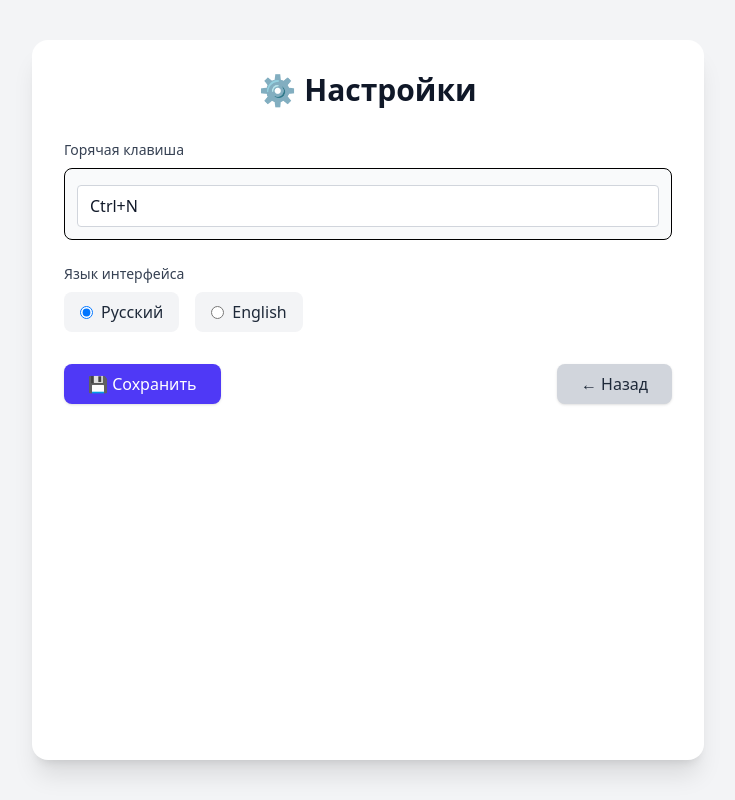
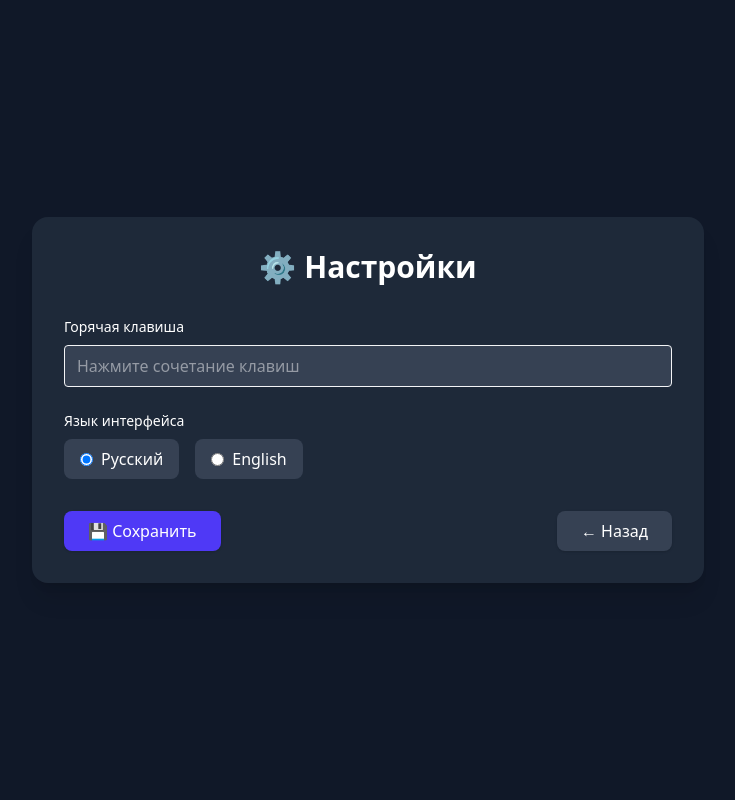
Before and after one commit to RePadaZ/bsl-tls-app, a React (Vite) app: page /setting in a window 1280 px wide. Shown: the whole page, without its empty margins (272-1007 px from the left). Built offline with nearby package versions, Linux system fonts and the light colour scheme.

Commit message:
Refactoring ClassName and delete util css

```diff
--- a/src/component/hotkey_input.tsx
+++ b/src/component/hotkey_input.tsx
@@ -47,8 +47,8 @@ export function HotkeyInput({value, onChange}: HotkeyInputProps) {
             onChange={() => {
             }} // Отключаем обычный ввод
             placeholder="Нажмите сочетание клавиш"
-            className="mt-1 block w-full rounded border border-gray-300 bg-white dark:bg-gray-700 text-gray-900
-            dark:text-gray-100 px-3 py-2 focus:outline-none focus:ring-2 focus:ring-indigo-500"
+            className="block w-full rounded border bg-gray-700 text-gray-100 px-3 py-2
+                focus:outline-none focus:ring-2 focus:ring-indigo-500"
         />
     );
 }
--- a/src/pages/main_screen.tsx
+++ b/src/pages/main_screen.tsx
@@ -2,19 +2,20 @@ export default function Main_screen() {
 
     return (
         <div
-            className="min-h-screen bg-gradient-to-br from-indigo-600 via-purple-600 to-pink-500 flex items-center justify-center px-4">
-            <div className="bg-white/10 backdrop-blur-lg rounded-2xl shadow-2xl p-10 max-w-xl w-full text-center">
-                <h1 className="text-4xl md:text-5xl font-bold text-white mb-6">
-                    Добро пожаловать в <span className="text-yellow-300">BSL TLS App</span>
+            className="min-h-screen bg-gradient-to-br bg-gray-900 flex items-center justify-center px-4">
+            <div className="bg-white/10 rounded-2xl p-10 max-w-xl w-full text-center text-white">
+                <h1 className="text-4xl font-bold mb-6">
+                    Добро пожаловать в BSL TLS App
                 </h1>
 
-                <p className="text-lg md:text-xl text-white/80 mb-8">
+                <p className="text-lg mb-8">
                     Надёжный помощник для работы с BSL-сервером.
                 </p>
 
                 <a
                     href="/setting"
-                    className="bg-yellow-300 hover:bg-yellow-400 text-black font-semibold py-3 px-6 rounded-xl transition duration-300 shadow-md inline-block"
+                    className="w-full px-6 py-4 bg-indigo-600 hover:bg-indigo-700 rounded-lg
+                        transition cursor-pointer"
                 >
                     ⚙️ Настройки
                 </a>
--- a/src/pages/setting_screen.tsx
+++ b/src/pages/setting_screen.tsx
@@ -2,13 +2,13 @@ import {useEffect, useState} from "react";
 import {HotkeyInput} from "../component/hotkey_input.tsx";
 import {invoke} from "@tauri-apps/api/core";
 import {Settings} from "../Type.ts";
-import {labelClasses, optionClasses} from "../util/css.ts";
 
 export function Setting_screen() {
+
     const [setting, setSettings] = useState<Settings>({
-        hotkey: "Ctrl+N",
+        hotkey: "",
         language: "ru",
-        path_setting: "settings.json"
+        path_setting: ""
     });
     useEffect(() => {
         async function loadSetting() {
@@ -25,7 +25,7 @@ export function Setting_screen() {
             }
         }
 
-        loadSetting();
+        loadSetting().then(r => console.error(r));
     }, []);
 
     const updateSetting = (key: keyof Settings, value: string) => {
@@ -33,30 +33,28 @@ export function Setting_screen() {
     };
 
     return (
-        <div className="min-h-screen bg-gray-100 dark:bg-gray-900 py-10 px-4 flex justify-center">
-            <div className="w-full max-w-2xl bg-white dark:bg-gray-800 shadow-xl rounded-2xl p-8">
-                <h1 className="text-3xl font-semibold text-center text-gray-900 dark:text-white mb-8">
+        <div className="min-h-screen bg-gradient-to-br bg-gray-900 flex items-center justify-center px-4 ">
+            <div className="w-full max-w-2xl bg-gray-800 shadow-xl rounded-2xl p-8 text-white">
+                <h1 className="text-3xl font-semibold text-center mb-8">
                     ⚙️ Настройки
                 </h1>
 
                 {/* Горячая клавиша */}
                 <div className="mb-6">
-                    <label className={labelClasses}>Горячая клавиша</label>
-                    <div
-                        className="border rounded-lg p-3 bg-gray-50 dark:bg-gray-700 focus-within:ring-2 focus-within:ring-indigo-500">
-                        <HotkeyInput
-                            value={setting.hotkey}
-                            onChange={(val) => updateSetting("hotkey", val)}
-                        />
-                    </div>
+                    <label className="block text-sm font-medium mb-2">Горячая клавиша</label>
+                    <HotkeyInput
+                        value={setting.hotkey}
+                        onChange={(val) => updateSetting("hotkey", val)}
+                    />
                 </div>
 
                 {/* Язык */}
                 <div className="mb-8">
-                    <label className={labelClasses}>Язык интерфейса</label>
+                    <label className="block text-sm font-medium mb-2">Язык интерфейса</label>
                     <div className="flex gap-4">
                         {(["ru", "en"] as const).map((lang) => (
-                            <label key={lang} className={optionClasses}>
+                            <label key={lang} className="flex items-center gap-2 px-4 py-2 bg-gray-700 rounded-lg
+                                    cursor-pointer hover:bg-gray-600 transition">
                                 <input
                                     type="radio"
                                     name="language"
@@ -64,7 +62,7 @@ export function Setting_screen() {
                                     checked={setting.language === lang}
                                     onChange={() => updateSetting("language", lang)}
                                 />
-                                <span className="text-gray-800 dark:text-gray-200">
+                                <span>
                                     {lang === "ru" ? "Русский" : "English"}
                                 </span>
                             </label>
@@ -76,15 +74,15 @@ export function Setting_screen() {
                 <div className="flex flex-col sm:flex-row justify-between items-center gap-4">
                     <button
                         onClick={() => invoke("save_data_setting", {setting})}
-                        className="w-full sm:w-auto px-6 py-2 bg-indigo-600 hover:bg-indigo-700 text-white rounded-lg
+                        className="w-full sm:w-auto px-6 py-2 bg-indigo-600 hover:bg-indigo-700 rounded-lg
                         transition shadow focus:outline-none focus:ring-2 focus:ring-indigo-500 cursor-pointer"
                     >
                         💾 Сохранить
                     </button>
                     <a
                         href="/"
-                        className="w-full sm:w-auto px-6 py-2 bg-gray-300 hover:bg-gray-400 text-gray-800 dark:bg-gray-700
-                        dark:hover:bg-gray-600 dark:text-white rounded-lg transition shadow focus:outline-none focus:ring-2 focus:ring-gray-400"
+                        className="w-full sm:w-auto px-6 py-2 bg-gray-700
+                        hover:bg-gray-600 rounded-lg transition shadow focus:outline-none focus:ring-2 focus:ring-gray-400"
                     >
                         ← Назад
                     </a>
--- a/src/util/css.ts
+++ /dev/null
@@ -1,4 +0,0 @@
-export const optionClasses =
-    "flex items-center gap-2 px-4 py-2 bg-gray-100 dark:bg-gray-700 rounded-lg cursor-pointer hover:bg-gray-200 dark:hover:bg-gray-600 transition";
-export const labelClasses =
-    "block text-sm font-medium text-gray-700 dark:text-gray-200 mb-2";
```
